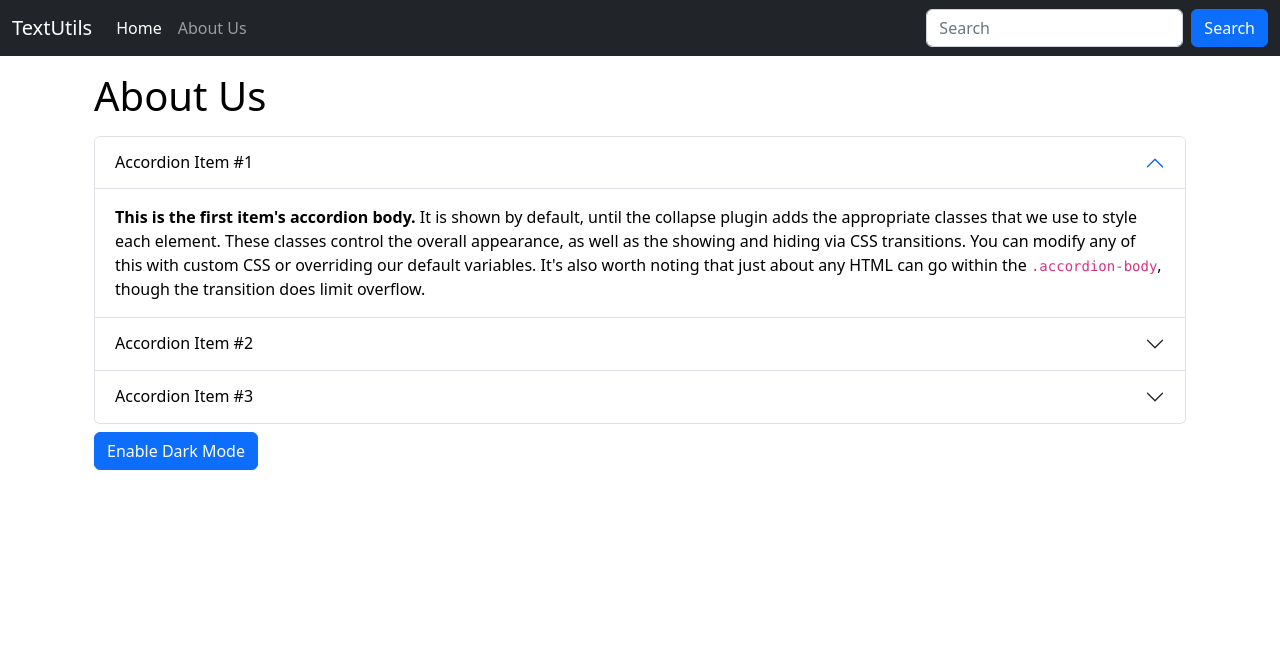
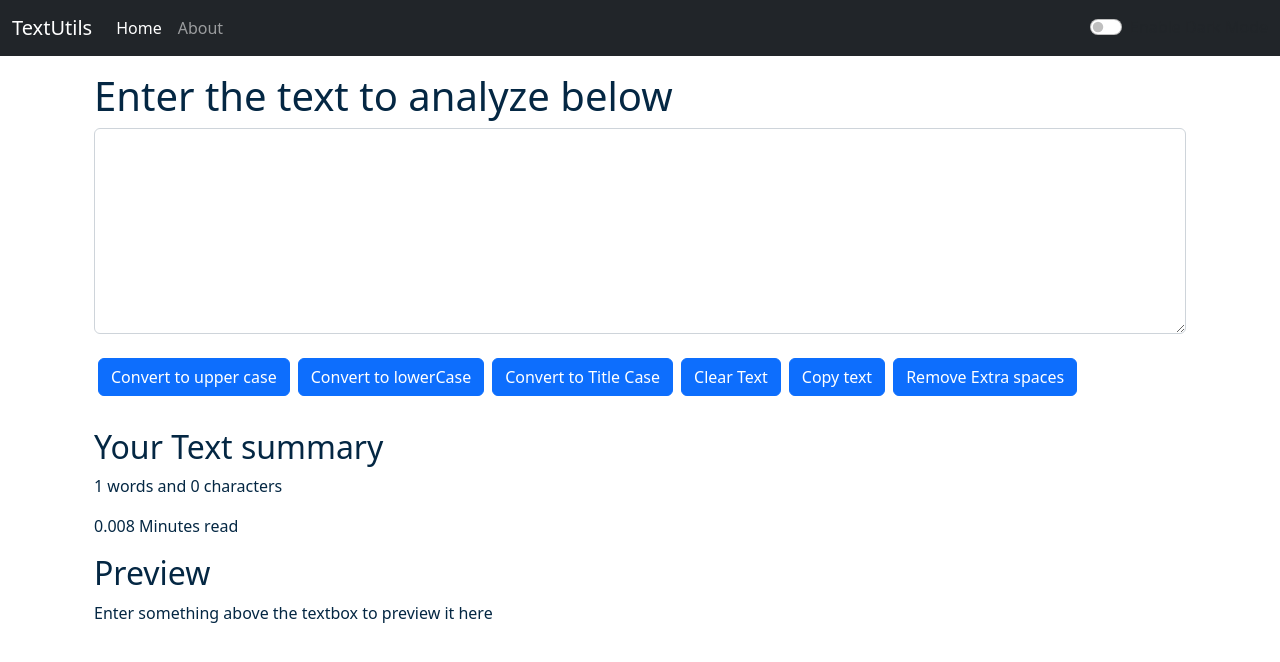
Before and after one commit to AbdulBasit2733/TextUtils, a React (Create React App) app: page / in a window 1280 px wide. Shown: the top 662 px of the page. Built offline with nearby package versions, Linux system fonts and the light colour scheme.

Commit message:
Improving Dark Mode

```diff
--- a/src/App.js
+++ b/src/App.js
@@ -1,17 +1,30 @@
+import { useState } from "react";
 import "./App.css";
-import About from "./components/About";
+// import About from "./components/About";
 import Navbar from "./components/Navbar";
-// import TextForm from "./components/TextForm";
+import TextForm from "./components/TextForm";
 
 function App() {
+
+  const [mode, setMode] = useState('light');
+
+  const toggleMode = ()=> {
+    if(mode==='light'){
+      setMode('dark');
+      document.body.style.backgroundColor = '#042743'
+    }else{
+      setMode('light');
+      document.body.style.backgroundColor = 'white'
+    }
+  }
+
   return (
     <>
-      <Navbar title="TextUtils" aboutText=
-      "About Us"/>
+      <Navbar title="TextUtils" mode={mode} toggleMode={toggleMode}/>
 
       <div className="container my-3">
-      {/* <TextForm heading="Enter the text to analyze below"/> */}
-      <About/>
+      <TextForm heading="Enter the text to analyze below" mode={mode}/>
+      {/* <About/> */}
 
       </div>
     </>
--- a/src/components/Navbar.js
+++ b/src/components/Navbar.js
@@ -1,9 +1,10 @@
+/* eslint-disable no-template-curly-in-string */
 import React from "react";
 import PropTypes from "prop-types";
 
 export default function Navbar(props) {
   return (
-    <nav className="navbar navbar-expand-lg navbar-dark bg-dark">
+    <nav className={'navbar navbar-expand-lg navbar-dark bg-dark'}>
       <div className="container-fluid">
         <a className="navbar-brand" href="/">
           {props.title}
@@ -32,7 +33,7 @@
               </a>
             </li>
           </ul>
-          <form className="d-flex">
+          {/* <form className="d-flex">
             <input
               className="form-control me-2"
               type="search"
@@ -42,7 +43,21 @@
             <button className="btn btn-primary" type="submit">
               Search
             </button>
-          </form>
+          </form> */}
+          <div className={"form-check form-switch text-${props.mode==='light'?'dark':'light'}"}>
+            <input
+              className="form-check-input"
+              type="checkbox"
+              id="flexSwitchCheckDefault"
+              onClick={props.toggleMode}
+            />
+            <label
+              className={"form-check-label text"}
+              htmlFor="flexSwitchCheckDefault"
+            >
+              Enable Dark Mode
+            </label>
+          </div>
         </div>
       </div>
     </nav>
--- a/src/components/TextForm.js
+++ b/src/components/TextForm.js
@@ -12,32 +12,43 @@
     setText(event.target.value);
   };
 
-  const handleLowClick = ()=> {
+  const handleLowClick = () => {
     let newText = text.toLowerCase();
     setText(newText);
-  }
+  };
 
-  const handleTitleCaseClick = ()=> {
+  const handleTitleCaseClick = () => {
     const arr = text.split(" ");
     for (var i = 0; i < arr.length; i++) {
       arr[i] = arr[i].charAt(0).toUpperCase() + arr[i].slice(1);
+    }
+    let newText = arr.join(" ");
+    setText(newText);
+  };
 
-  }
-  let newText = arr.join(" ");
-  setText(newText);
+  const handleTextClear = () => {
+    let newText = " ";
+    setText(newText);
+  };
+
+  const handleCopy = () => {
+    var text = document.getElementById("myBox");
+    text.select();
+    navigator.clipboard.writeText(text.value);
   }
 
-  const handleTextClear = ()=> {
-    let newText = " ";
-    setText(newText);
+  const handleExtraSpaces = ()=> {
+    let newText = text.split(/[ ]+/);
+    setText(newText.join(" "));
   }
+
 
   const [text, setText] = useState("");
   // text="new text"; // Wrong way to do it
   //setText("New Text"); // Correct way to change the state
   return (
     <>
-      <div className="container">
+      <div className="container" style={{color:props.mode==='dark'?'white':'#042743'}}>
         <h1>{props.heading}</h1>
         <div className="mb-3">
           <textarea
@@ -45,28 +56,53 @@
             id="myBox"
             rows="8"
             value={text}
+            style={{backgroundColor:props.mode==='dark'?'grey':'white',color:props.mode==='dark'?'white':'black'}}
+
             onChange={handleOnChange}
           ></textarea>
         </div>
         <button className="button btn btn-primary mx-1" onClick={handleUpClick}>
           Convert to upper case
         </button>
-        <button className="button btn btn-primary mx-1" onClick={handleLowClick}>
+        <button
+          className="button btn btn-primary mx-1"
+          onClick={handleLowClick}
+        >
           Convert to lowerCase
         </button>
-        <button className="button btn btn-primary mx-1" onClick={handleTitleCaseClick}>
+        <button
+          className="button btn btn-primary mx-1"
+          onClick={handleTitleCaseClick}
+        >
           Convert to Title Case
         </button>
-        <button className="button btn btn-primary mx-1" onClick={handleTextClear}>
+        <button
+          className="button btn btn-primary mx-1"
+          onClick={handleTextClear}
+        >
           Clear Text
         </button>
+        <button
+          className="button btn btn-primary mx-1"
+          onClick={handleCopy}
+        >
+          Copy text
+        </button>
+        <button
+          className="button btn btn-primary mx-1 my-2"
+          onClick={handleExtraSpaces}
+        >
+          Remove Extra spaces
+        </button>
       </div>
-      <div className="container my-4">
+      <div className="container my-4" style={{color:props.mode==='dark'?'white':'#042743'}}>
         <h2>Your Text summary</h2>
-        <p>{text.split(" ").length} words and {text.length} characters</p>
+        <p>
+          {text.split(" ").length} words and {text.length} characters
+        </p>
         <p>{0.008 * text.split(" ").length} Minutes read</p>
         <h2>Preview</h2>
-        <p>{text}</p>
+        <p>{text.length>0?text:"Enter something above the textbox to preview it here"}</p>
       </div>
     </>
   );
```
